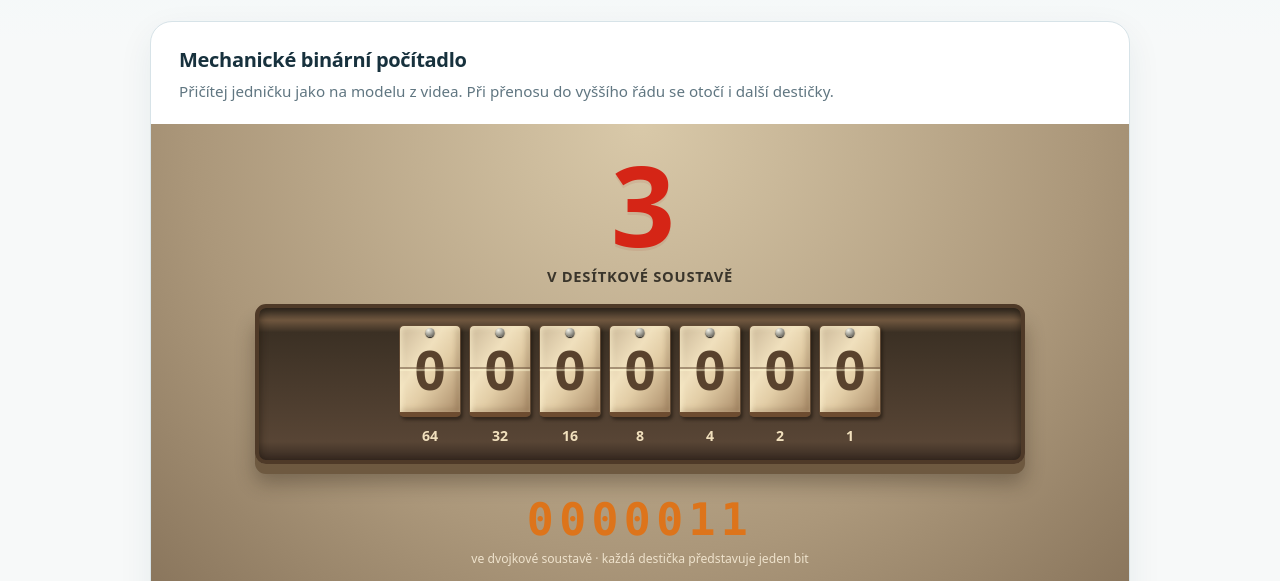
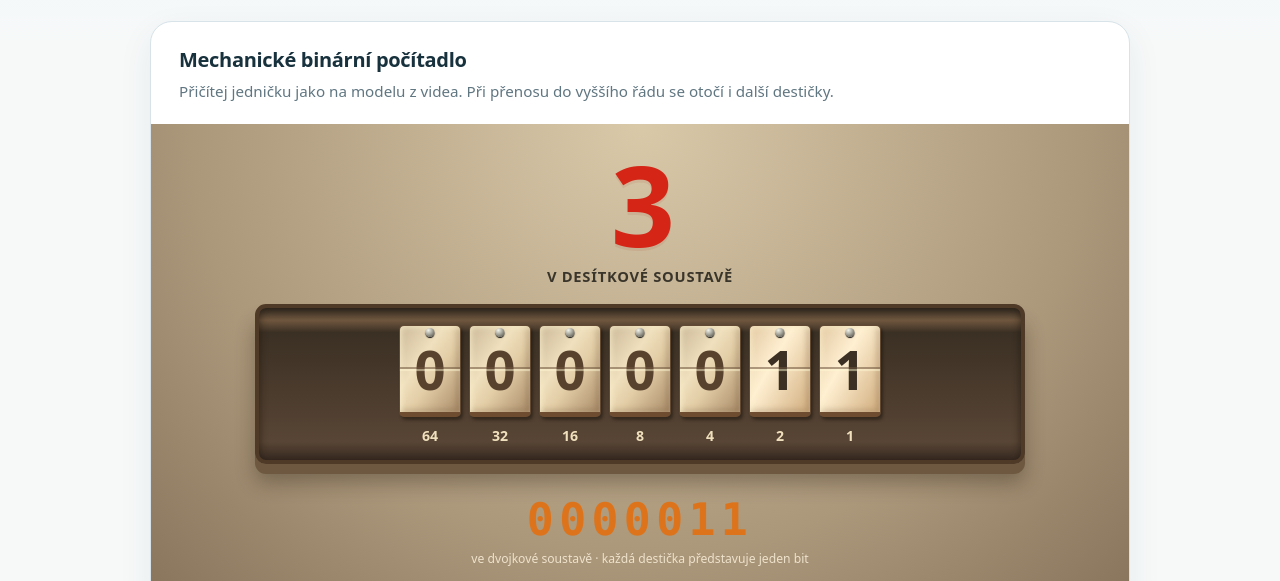
Before and after one commit to Berniocal/pocitadla, a plain HTML site: page soustavy/index.html in a window 1280 px wide. Shown: the part 219-800 px from the top of the page. Drawn offline with Linux system fonts and the light colour scheme.

Commit message:
Initialize binary flip tiles to match starting number

```diff
--- a/soustavy/index.html
+++ b/soustavy/index.html
@@ -406,6 +406,7 @@ machineAuto.addEventListener('click',function(){
 });
 document.addEventListener('visibilitychange',function(){if(document.hidden)machineStop();});
 machineBuild();
+machinePaint(machineValue,'init',0);
 render();
 })();
 </script>
```
